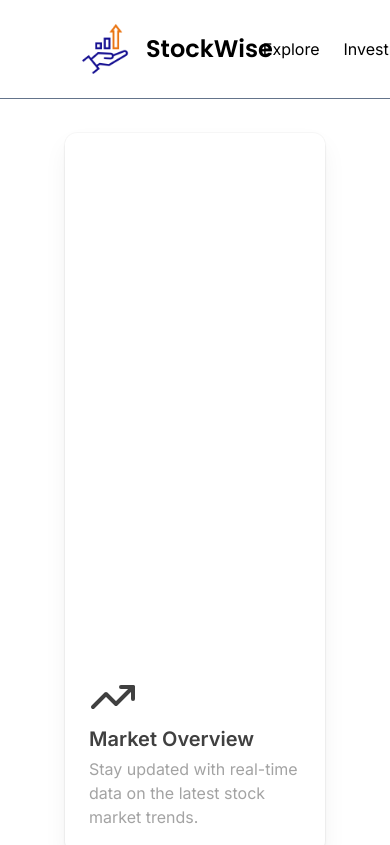
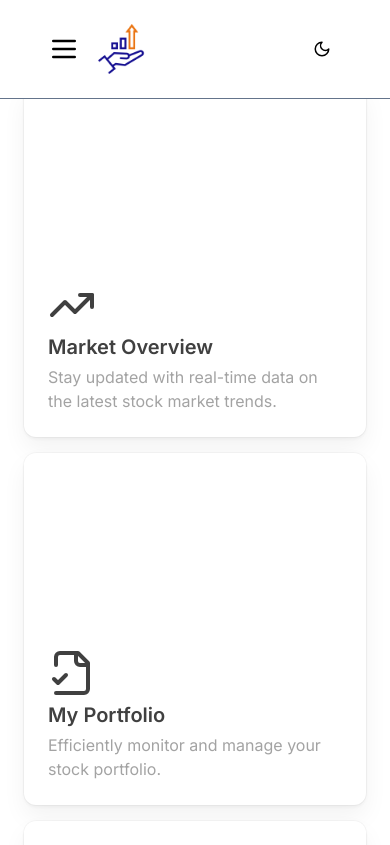
Before and after one commit to sid-lakhani/StockWise, a Next.js app: page /dashboard in a window 390 px wide. Shown: the top 845 px of the page. Built offline with nearby package versions, Linux system fonts and the light colour scheme.

Commit message:
fix: dashboard
mobile responsive

```diff
--- a/src/components/dashboard/Bento.tsx
+++ b/src/components/dashboard/Bento.tsx
@@ -1,10 +1,9 @@
 import { BentoCard, BentoGrid } from "@/components/magicui/bento-grid";
 import { bentoelements } from "@/constants/bentoelements";
 
-
 export default function Bento() {
   return (
-    <BentoGrid className="lg:grid-rows-3 grid-cols-3 pt-28 h-[95dvh] grid w-2/3">
+    <BentoGrid className="md:grid-rows-3 md:grid-cols-3 pt-16 md:pt-28 h-[95dvh] grid md:w-2/3 mx-6 md:mx-0">
       {bentoelements.map((feature) => (
         <BentoCard key={feature.name} {...feature} />
       ))}
--- a/src/components/dashboard/Header.tsx
+++ b/src/components/dashboard/Header.tsx
@@ -1,19 +1,26 @@
 import { UserButton } from "@clerk/nextjs";
 import Image from "next/image";
 import Link from "next/link";
-import Nav from "./Nav";
 import ThemeSwitcher from "../universal/ThemeSwitcher";
-import { CircleX } from "lucide-react";
-import { Button } from "../ui/button";
+import { MobNav, Nav } from "./Nav";
 
 export default function Header() {
   return (
-    <div className="top-0 left-0 w-full z-50 border-b bg-bg-light dark:bg-bg-dark border-slate-500 flex flex-row items-center justify-between p-6 px-20 select-none fixed">
+    <div className="top-0 left-0 w-full z-50 border-b bg-bg-light dark:bg-bg-dark border-slate-500 flex flex-row items-center justify-between p-6 px-12 md:px-20 select-none fixed">
       <div className="flex flex-row items-center gap-10">
-        <div className="flex flex-row gap-4 items-center">
-          <Image src="/icon.png" width={50} height={50} alt="StockWise Logo" />
-          <Link href="/dashboard" className="text-2xl font-secondary">
-            StockWise
+        <div className="flex flex-row items-center gap-4">
+          <MobNav />
+          <Link
+            href="/dashboard"
+            className="flex flex-row gap-4 items-center text-2xl font-secondary"
+          >
+            <Image
+              src="/icon.png"
+              width={50}
+              height={50}
+              alt="StockWise Logo"
+            />
+            <p className="hidden lg:block">StockWise</p>
           </Link>
         </div>
         <Nav />
@@ -21,11 +28,6 @@ export default function Header() {
       <div className="flex flex-row gap-6 items-center">
         <UserButton />
         <ThemeSwitcher />
-        <Link href="/" className="-ml-2">
-          <Button variant="toggle" size={"icon"}>
-            <CircleX size={18} />
-          </Button>
-        </Link>
       </div>
     </div>
   );
--- a/src/components/dashboard/Nav.tsx
+++ b/src/components/dashboard/Nav.tsx
@@ -1,13 +1,79 @@
+import { Menu } from "lucide-react";
 import Link from "next/link";
-import React from "react";
+import { Sheet, SheetContent, SheetTrigger } from "../ui/sheet";
 
-export default function Nav() {
+export function Nav() {
   return (
-    <div className="flex flex-row gap-6">
-      <Link href="/dashboard/explore" className="hover:border-b hover:border-black dark:hover:border-white">Explore</Link>
-      <Link href="/dashboard/investments" className="hover:border-b hover:border-black dark:hover:border-white">Investments</Link>
-      <Link href="/dashboard/news" className="hover:border-b hover:border-black dark:hover:border-white">News</Link>
-      <Link href="/dashboard/pay" className="hover:border-b hover:border-black dark:hover:border-white">Pay</Link>
+    <div className="md:flex flex-row gap-6 hidden">
+      <Link
+        href="/dashboard/explore"
+        className="hover:border-b hover:border-black dark:hover:border-white"
+      >
+        Explore
+      </Link>
+      <Link
+        href="/dashboard/investments"
+        className="hover:border-b hover:border-black dark:hover:border-white"
+      >
+        Investments
+      </Link>
+      <Link
+        href="/dashboard/news"
+        className="hover:border-b hover:border-black dark:hover:border-white"
+      >
+        News
+      </Link>
+      <Link
+        href="/dashboard/pay"
+        className="hover:border-b hover:border-black dark:hover:border-white"
+      >
+        Pay
+      </Link>
+      <Link
+        href="/"
+        className="hover:border-b hover:border-black dark:hover:border-white"
+      >
+        Home
+      </Link>
     </div>
   );
 }
+
+export function MobNav() {
+  return (
+    <div className="sm:block md:hidden">
+      <Sheet>
+        <SheetTrigger className="flex justify-center items-center">
+          <Menu className="h-8 w-8 text-black dark:text-white" />
+        </SheetTrigger>
+        <SheetContent className="flex flex-col" side={"left"}>
+          <div className="text-3xl md:text-4xl">
+            <h1 className="font-bold flex items-center justify-center">
+              StockWise
+            </h1>
+          </div>
+          <div className="flex flex-col gap-4 mt-8">
+            <Link href="/dashboard" className="text-lg">
+              Dashboard
+            </Link>
+            <Link href="/dashboard/explore" className="text-lg">
+              Explore
+            </Link>
+            <Link href="/dashboard/investments" className="text-lg">
+              Investments
+            </Link>
+            <Link href="/dashboard/news" className="text-lg">
+              News
+            </Link>
+            <Link href="/dashboard/pay" className="text-lg">
+              Pay
+            </Link>
+            <Link href="/" className="text-lg">
+              Home
+            </Link>
+          </div>
+        </SheetContent>
+      </Sheet>
+    </div>
+  );
+}
--- a/src/components/landing_page/Nav.tsx
+++ b/src/components/landing_page/Nav.tsx
@@ -1,31 +1,49 @@
+import { Menu } from "lucide-react";
 import Link from "next/link";
-import React from "react";
-import { CiMenuFries } from "react-icons/ci";
 import { Sheet, SheetContent, SheetTrigger } from "../ui/sheet";
 
 export function Nav() {
   return (
     <div className="md:flex flex-row gap-4 hidden">
-      <Link href="#features" className="hover:border-b hover:border-black dark:hover:border-white">Features</Link>
-      <Link href="#contact" className="hover:border-b hover:border-black dark:hover:border-white">Contact</Link>
+      <Link
+        href="#features"
+        className="hover:border-b hover:border-black dark:hover:border-white"
+      >
+        Features
+      </Link>
+      <Link
+        href="#contact"
+        className="hover:border-b hover:border-black dark:hover:border-white"
+      >
+        Contact
+      </Link>
     </div>
   );
 }
 
 export function MobNav() {
   return (
-    <div className="sm:block md:hidden">
+    <div className="block md:hidden">
       <Sheet>
         <SheetTrigger className="flex justify-center items-center">
-          <CiMenuFries className="text-[32px] md:text-[40px] text-black dark:text-white" />
+          <Menu className="h-8 w-8 text-black dark:text-white" />
         </SheetTrigger>
         <SheetContent className="flex flex-col" side={"left"}>
           <div className="text-3xl md:text-4xl">
-            <h1 className="font-bold flex items-center justify-center">StockWise</h1>
+            <h1 className="font-bold flex items-center justify-center">
+              StockWise
+            </h1>
           </div>
           <div className="flex flex-col gap-4 mt-8">
-            <Link href="#features" className="text-lg">Features</Link>
-            <Link href="#contact" className="text-lg">Contact</Link>
+            <Link href="#features" className="text-lg">
+              Features
+            </Link>
+            <Link href="#contact" className="text-lg">
+              Contact
+            </Link>
+            <Link href="/dashboard" className="text-lg">
+              Dashboard
+            </Link>
           </div>
         </SheetContent>
       </Sheet>
--- a/src/components/magicui/bento-grid.tsx
+++ b/src/components/magicui/bento-grid.tsx
@@ -53,11 +53,11 @@ const BentoCard = ({
   >
     <div>{background}</div>
     <div className="pointer-events-none z-10 flex transform-gpu flex-col gap-1 p-6 transition-all duration-300 group-hover:-translate-y-10">
-      <Icon className="h-12 w-12 origin-left transform-gpu text-neutral-700 transition-all duration-300 ease-in-out group-hover:scale-75" />
-      <h3 className="text-xl font-semibold text-neutral-700 dark:text-neutral-300">
+      <Icon className="h-12 w-12 md:h-8 md:w-8 lg:h-12 lg:w-12 origin-left transform-gpu text-neutral-700 transition-all duration-300 ease-in-out group-hover:scale-75" />
+      <h3 className="text-xl md:text-lg lg:text-xl font-semibold text-neutral-700 dark:text-neutral-300">
         {name}
       </h3>
-      <p className="max-w-lg text-neutral-400">{description}</p>
+      <p className="max-w-lg text-md md:text-sm lg:text-md text-neutral-400">{description}</p>
     </div>
 
     <div
--- a/src/constants/bentoelements.tsx
+++ b/src/constants/bentoelements.tsx
@@ -7,7 +7,7 @@ export const bentoelements = [
       description: "Stay updated with real-time data on the latest stock market trends.",
       href: "/dashboard/explore",
       cta: "Explore Market Trends",
-      className: "row-span-2 col-span-3 lg:col-span-2",
+      className: "md:row-span-2 md:col-span-2",
       background: "",
     },
     {
@@ -16,7 +16,7 @@ export const bentoelements = [
       description: "Efficiently monitor and manage your stock portfolio.",
       href: "/dashboard/investments",
       cta: "View Portfolio",
-      className: "row-span-1 col-span-3 lg:col-span-1",
+      className: "md:row-span-1 md:col-span-1",
       background: "",
     },
     {
@@ -25,7 +25,7 @@ export const bentoelements = [
       description: "Add desired stocks to your watchlist and track their performance.",
       href: "/dashboard/explore/watchlist",
       cta: "Manage Watchlist",
-      className: "row-span-1 col-span-3 lg:col-span-1",
+      className: "md:row-span-1 md:col-span-1",
       background: "",
     },
     {
@@ -34,14 +34,14 @@ export const bentoelements = [
       description: "Easily purchase stocks and track your investments seamlessly.",
       href: "/dashboard/explore/stocks",
       cta: "Buy Stocks Now",
-      className: "col-span-3 lg:col-span-1",
+      className: "md:col-span-1",
       background: "",
     },
     {
       Icon: DollarSign,
       name: "Pay Bills",
       description: "Conveniently pay your bills directly from your account using UPI.",
-      className: "col-span-3 lg:col-span-1",
+      className: "md:col-span-1",
       href: "/dashboard/pay",
       cta: "Pay Bills",
       background: "",
@@ -52,7 +52,7 @@ export const bentoelements = [
       description: "Stay informed with the latest news affecting your investments.",
       href: "/dashboard/news",
       cta: "Read Latest News",
-      className: "row-span-1 col-span-3 lg:col-span-1",
+      className: "md:row-span-1 md:col-span-1",
       background: "",
     },
 ];
```
